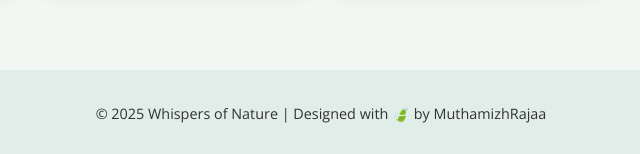
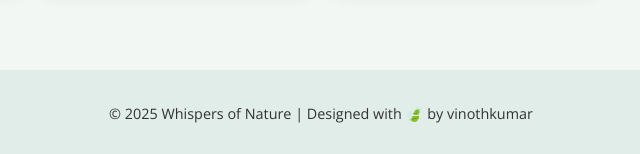
Before and after one commit to vinothkumar426/Blog, a plain HTML site: page index.html in a window 1280 px wide. Shown: the part 2159-2313 px from the top of the page, 319-959 px from the left. Drawn offline with nearby package versions, Linux system fonts and the light colour scheme.

Commit message:
Updated blog content

```diff
--- a/index.html
+++ b/index.html
@@ -347,7 +347,7 @@
 
 
 <footer>
-  &copy; 2025 Whispers of Nature | Designed with 🍃 by MuthamizhRajaa
+  &copy; 2025 Whispers of Nature | Designed with 🍃 by vinothkumar
 </footer>
 
 <script>
```
